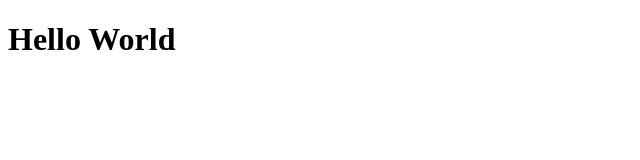
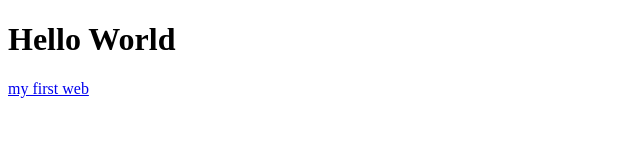
Before and after one commit to xSeaGato/xSeaGato.github.io, a plain HTML site: page index.html in a window 1280 px wide. Shown: the whole page, without its empty margins (0-640 px from the left). Drawn offline with Linux system fonts and the light colour scheme.

Commit message:
Update index.html

```diff
--- a/index.html
+++ b/index.html
@@ -2,5 +2,6 @@
 <html>
 <body>
 <h1>Hello World</h1>
+<a href = my_first_web> my first web</a>
 </body>
 </html>
```
